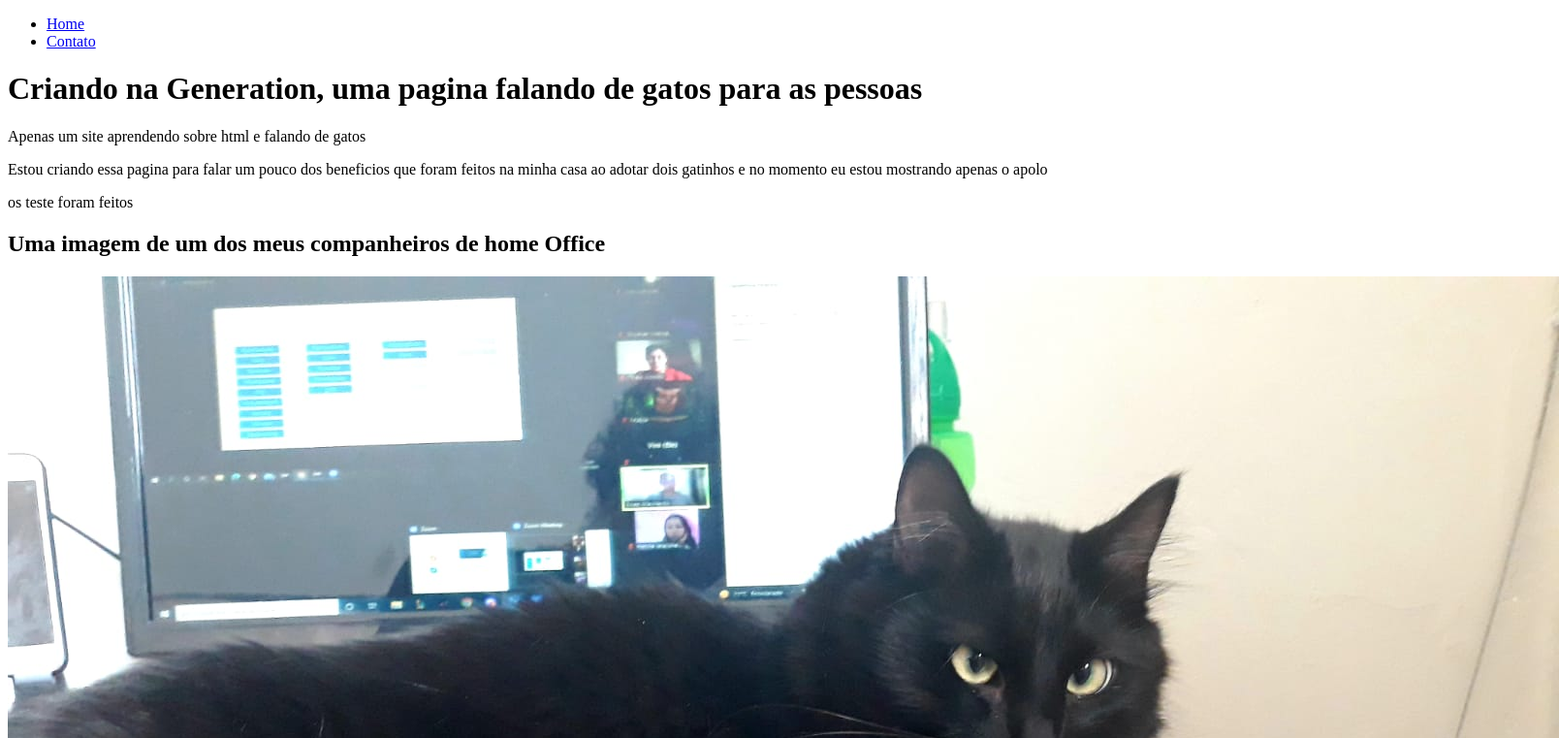
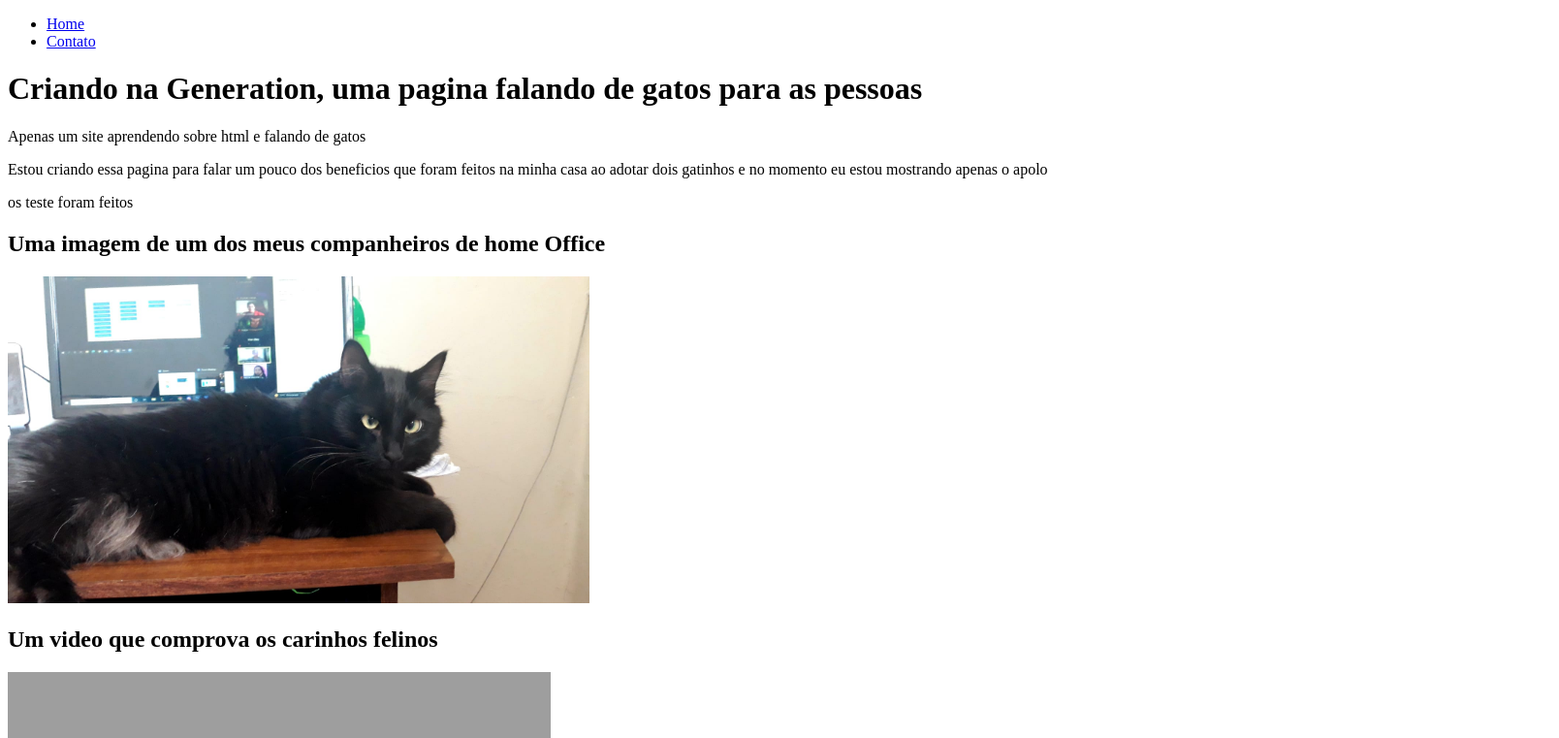
Before and after one commit to JoelRFJunior/fundamentos-web, a plain HTML site: page index.html in a window 1280 px wide. Shown: the top 761 px of the page at 97% size, 1608 px wide, since content can reach past the window. Drawn offline with Linux system fonts and the light colour scheme; grey boxes are pictures that could not be loaded.

Commit message:
atualização tamanho de foto

```diff
--- a/index.html
+++ b/index.html
@@ -29,7 +29,8 @@
 
     <h2>Uma imagem de um dos meus companheiros de home Office</h2>
 
-    <img src="assets/img/apollo em frente ao computador.jpeg" alt="foto de um gato preto, em frente ao monitor de aula">
+    <img src="assets/img/apollo em frente ao computador.jpeg" alt="foto de um gato preto, em frente ao monitor de aula" width="600">
+
 
     <h2>Um video que comprova os carinhos felinos</h2>
 
```
